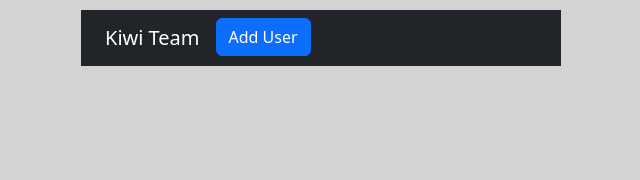
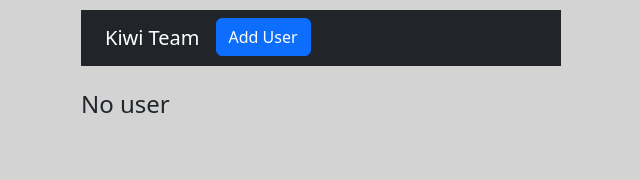
Before and after one commit to luckypig3400/react_crud, a React (Create React App) app: page / in a window 1280 px wide. Shown: the top 180 px of the page, without its empty margins (319-959 px from the left). Built offline with nearby package versions, Linux system fonts and the light colour scheme; the HTML template or start-up script is replaced by a standard one.

Commit message:
update: Show 'No user' if empty
https://github.com/momolly1024/react_crud/blob/main/src/components/UserList.js

```diff
--- a/src/components/UserList.js
+++ b/src/components/UserList.js
@@ -9,26 +9,33 @@ function UserList() {
   // console.log("users:" + JSON.stringify(users));
 
   return (
-    <ListGroup className='mt-4'>
-      {
-        users.map((user) => (
-          <ListGroupItem className='d-flex' key={user.id}>
+    <ListGroup className="mt-4">
+      {users.length > 0 ? (
+        <>
+          {users.map((user) => (
+            <ListGroupItem className="d-flex" key={user.id}>
               <strong>{user.name}</strong>
               <div style={{ marginLeft: "auto" }}>
-              <Link className='btn btn-warning' to={`/edit/${user.id}`}>
+                <Link
+                  className="btn btn-warning"
+                  to={`/edit/${user.id}`}
+                >
                   Edit
                 </Link>
                 <Button
-                color='danger'
+                  color="danger"
                   style={{ marginLeft: "10px" }}
                   onClick={() => removeUser(user.id)}
                 >
-                Delete
+                  Delect
                 </Button>
               </div>
             </ListGroupItem>
-        ))
-      }
+          ))}
+        </>
+      ) : (
+        <h4>No user</h4>
+      )}
     </ListGroup>
   )
 }
```
Lines whose indentation alone changed are shown as unchanged.
